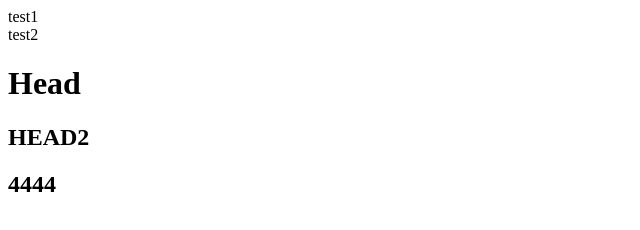
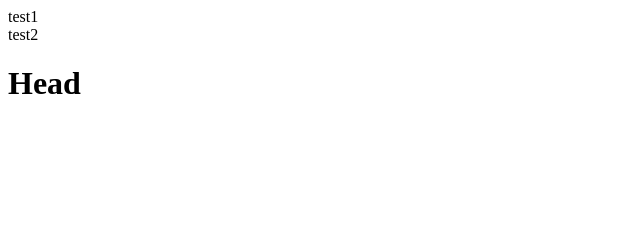
Before and after one commit to hallebanis/mygit, a plain HTML site: page index.html in a window 1280 px wide. Shown: the whole page, without its empty margins (0-640 px from the left). Drawn offline with Linux system fonts and the light colour scheme.

Commit message:
anis commit

```diff
--- a/index.html
+++ b/index.html
@@ -10,7 +10,6 @@
     <div>test1</div>
     <div>test2</div>
     <h1>Head</h1>
-    <h2>HEAD2</h2>
-    <h2>4444</h2>
+
 </body>
 </html>
```
